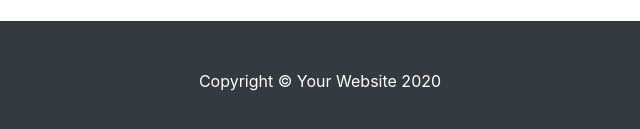
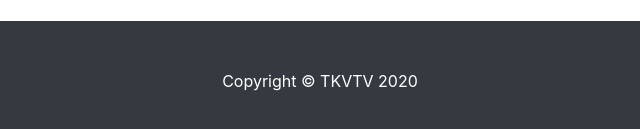
Before and after one commit to takagotch/page147, a website: page index.html in a window 1280 px wide. Shown: the part 1941-2070 px from the top of the page, 320-960 px from the left. Drawn offline with Linux system fonts and the light colour scheme.

Commit message:
Update index.html

```diff
--- a/index.html
+++ b/index.html
@@ -8,7 +8,7 @@
   <meta name="description" content="">
   <meta name="author" content="">
 
-  <title>Blog Home - Start Bootstrap Template</title>
+  <title>TKVTV Blog</title>
 
   <!-- Bootstrap core CSS -->
   <link href="vendor/bootstrap/css/bootstrap.min.css" rel="stylesheet">
@@ -184,7 +184,7 @@
   <!-- Footer -->
   <footer class="py-5 bg-dark">
     <div class="container">
-      <p class="m-0 text-center text-white">Copyright &copy; Your Website 2020</p>
+      <p class="m-0 text-center text-white">Copyright &copy; TKVTV 2020</p>
     </div>
     <!-- /.container -->
   </footer>
```
